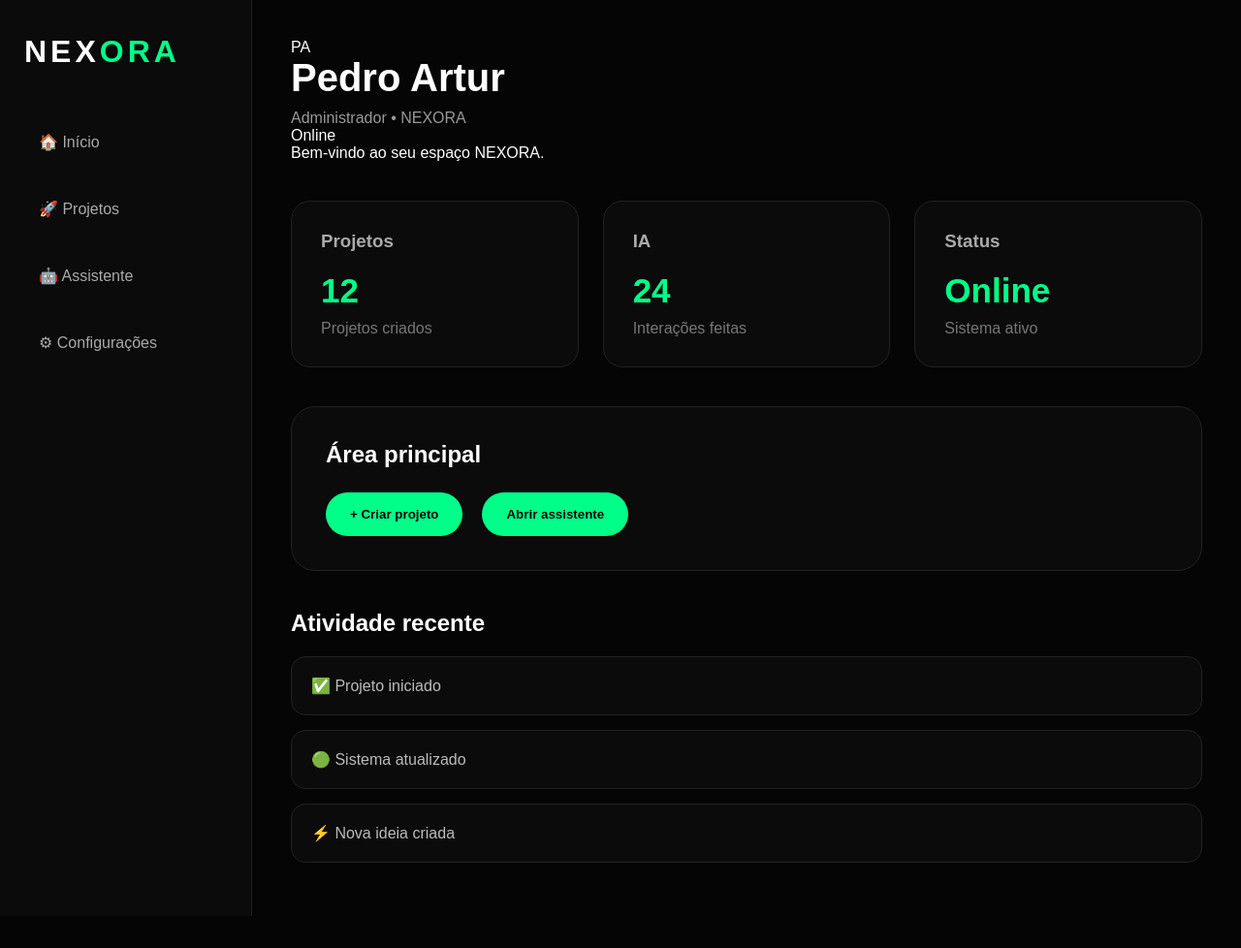
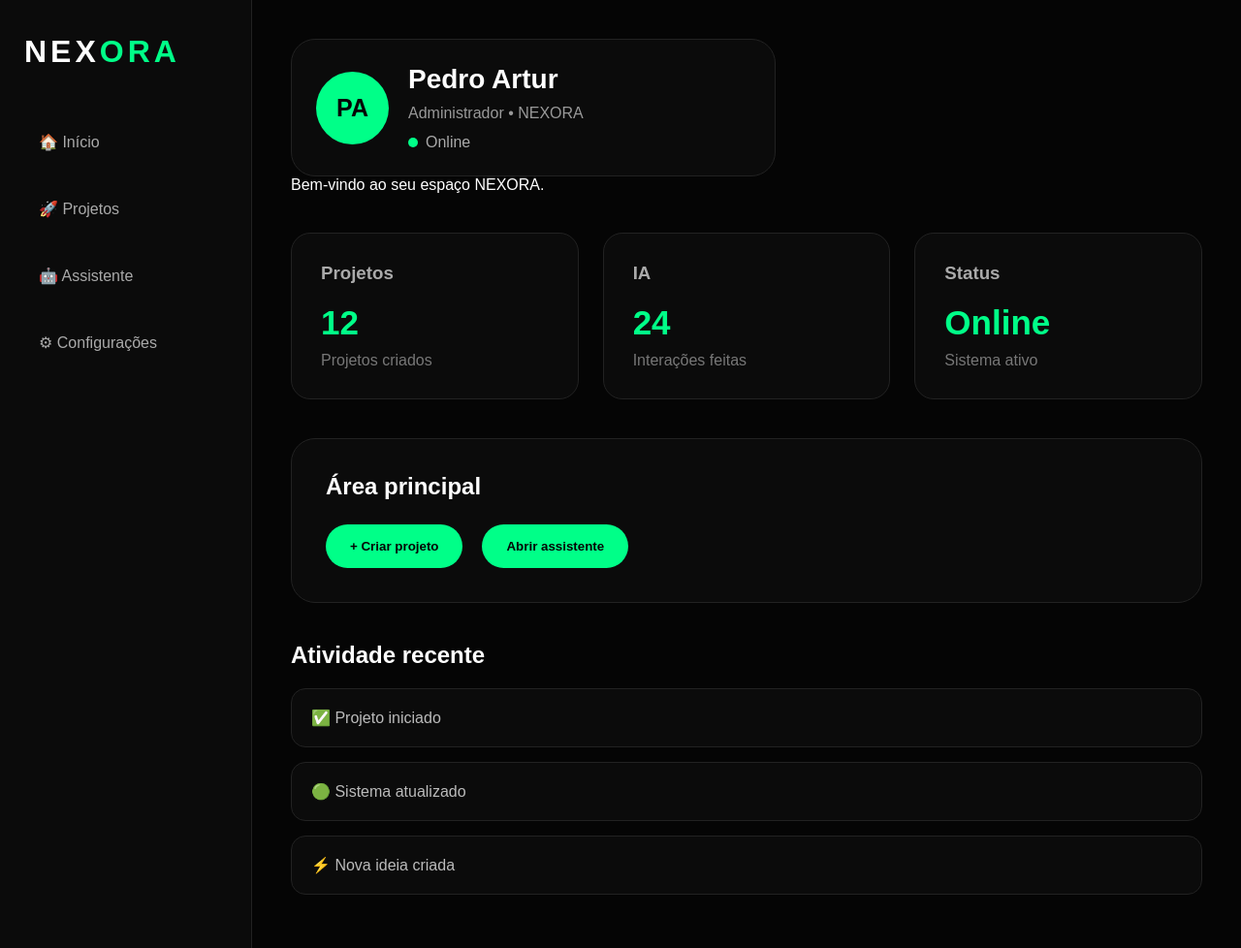
Before and after one commit to Pedroartursousagms/NEXORA, a plain HTML site: page dashboard.html in a window 1280 px wide. Shown: the whole page at 97% size. Before the commit the page ends 945 px from the top, so only its background shows below. Drawn offline with Linux system fonts and the light colour scheme.

Commit message:
Atualizar o dashboard.css

```diff
--- a/dashboard.css
+++ b/dashboard.css
@@ -306,4 +306,100 @@ main {
 }
 
 
+}/* PERFIL DO USUÁRIO */
+
+.profile-card {
+
+    display:flex;
+
+    align-items:center;
+
+    gap:20px;
+
+    background:#0b0b0b;
+
+    border:1px solid #222;
+
+    border-radius:25px;
+
+    padding:25px;
+
+    max-width:500px;
+
 }
+
+
+
+.avatar {
+
+    width:75px;
+
+    height:75px;
+
+    border-radius:50%;
+
+    display:flex;
+
+    align-items:center;
+
+    justify-content:center;
+
+    background:#00ff88;
+
+    color:#050505;
+
+    font-size:25px;
+
+    font-weight:bold;
+
+}
+
+
+
+.profile-info h1 {
+
+    font-size:28px;
+
+    margin-bottom:8px;
+
+}
+
+
+
+.profile-info p {
+
+    color:#999;
+
+    margin-bottom:12px;
+
+}
+
+
+
+.status {
+
+    display:flex;
+
+    align-items:center;
+
+    gap:8px;
+
+    color:#aaa;
+
+}
+
+
+
+.online {
+
+    width:10px;
+
+    height:10px;
+
+    border-radius:50%;
+
+    background:#00ff88;
+
+    display:inline-block;
+
+}
```
